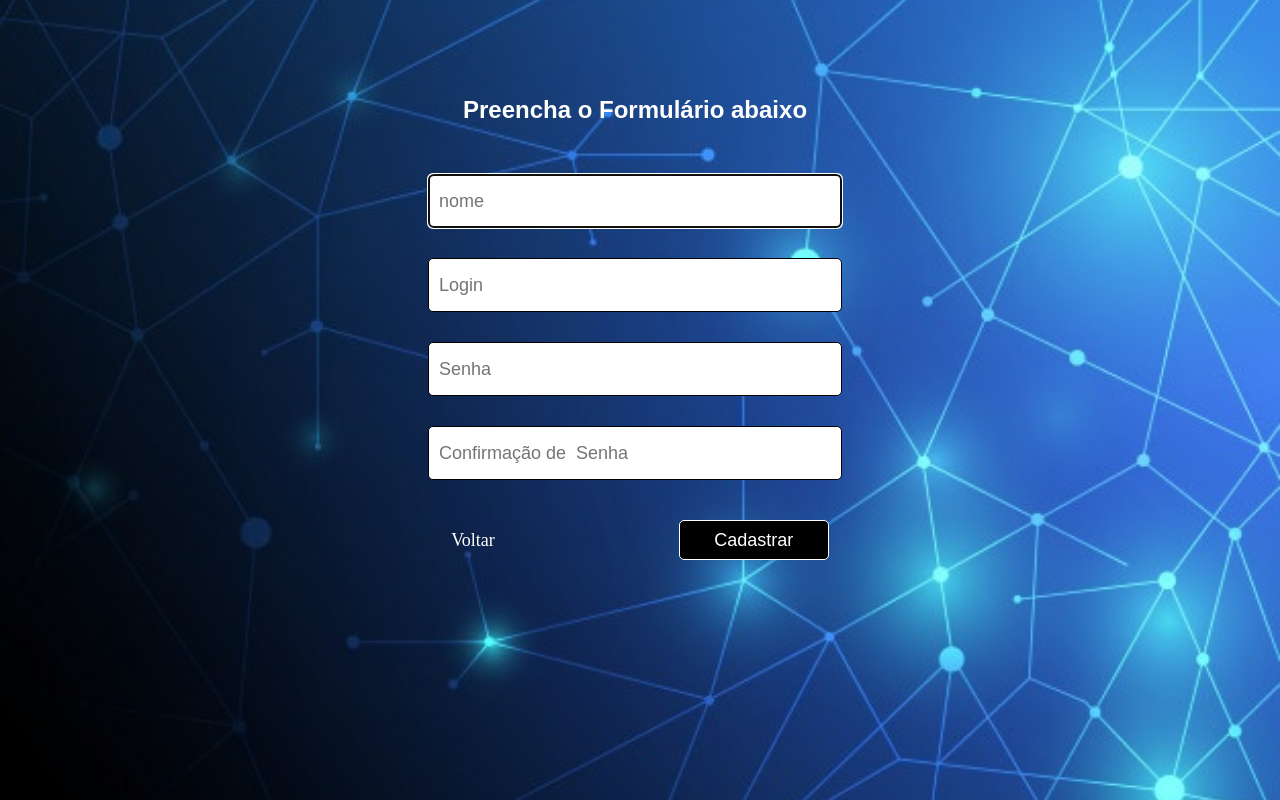
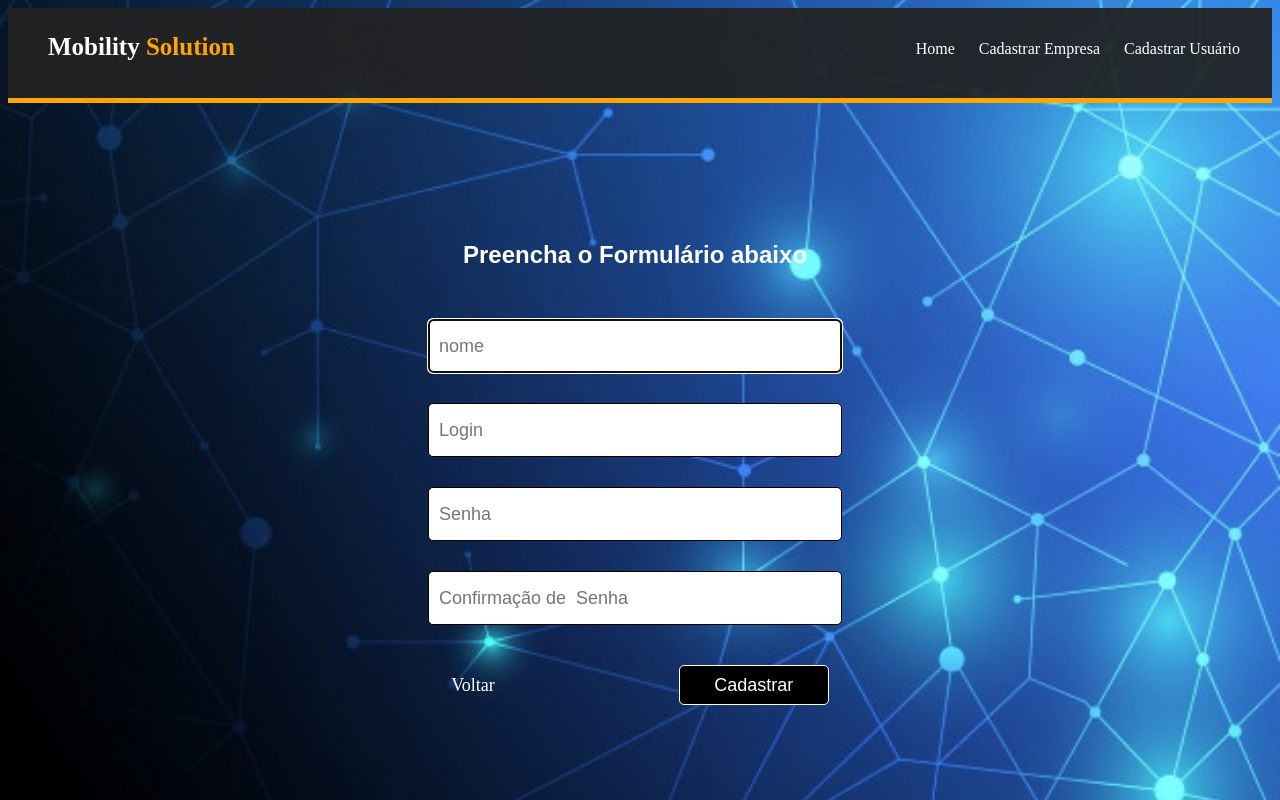
Before and after one commit to fekling/Projeto-Sprint2, a plain HTML site: page site/cadastro.html in a window 1280 px wide. Drawn offline with Linux system fonts and the light colour scheme.

Commit message:
Alterando o codigo do financeiro e o menu do sistema

```diff
--- a/site/cadastro.html
+++ b/site/cadastro.html
@@ -5,10 +5,22 @@
     <meta name="viewport" content="width=device-width, initial-scale=1.0">
     <meta http-equiv="X-UA-Compatible" content="ie=edge">
     <link rel="stylesheet" href="css/sistema.css">
+
     <title>Tela Cadastro</title>
 </head>
 <body class="body">
-
+    <div class="header">
+        <div class="container">
+          <h1 class="titulo">Mobility<span class="span"> Solution</span></h1>
+          <div class="nav">
+            <ul>
+              <li><a class="ativo" href="home.html">Home</a></li>
+              <li><a href="cadastroEmpresa.html">Cadastrar Empresa</a></li>
+              <li><a class="ativo" href="cadastro.html">Cadastrar Usuário</a></li>
+            </ul>
+          </div>
+        </div>
+      </div>
     <div class="container">
         <div class="div_cadastro">
             <h2 class="h2">Preencha o Formulário abaixo</h2>
--- a/site/css/sistema.css
+++ b/site/css/sistema.css
@@ -4,6 +4,65 @@
     background-attachment: fixed;
     background-position: center;
 }
+.header {
+    background-color: #232323ef;
+    width: 100%;
+    margin-bottom: 50px;
+    border-bottom: orange 5px solid; /* estou colocando uma bordar na parte de baixo
+    do meu header com tamanho de 5px e de estilo solid */
+  }
+
+  .header .container {
+    min-height: 70px;
+    padding: 10px;
+  }
+  /*  FIM   */
+
+  /* Titulo do cabeçalho  */
+
+  .header .container .titulo .span {
+    color: orange;
+  }
+
+  .titulo {
+    color: white;
+    float: left;
+    margin: auto;
+    padding: 15px 30px;
+    font-size: 25px;
+  }
+.container{
+    widows: 90%;
+    margin:auto;
+    overflow: hidden;
+}
+
+.nav ul li {
+    /* list-style-type: none; se voce for fazer um menu na vertical para remover
+    as bolinhas da lista, usa essa propriedade */
+    display: inline-block; /* esse remove tambem as bolinhas da lista e coloca os itens
+    da lista lado a lado */
+    margin-left: 20px;
+  }
+
+  .nav ul {
+    margin: 0 auto;
+    padding: 22px;
+  }
+
+  .nav a {
+    color: white;
+    text-decoration: none; /* remove o sublinado dos itens da tag <a>, essa tag serve para voce fazer
+    um link */
+  }
+  .nav ul li a:hover {
+    color: orange;
+  }
+  .nav {
+    float: right;
+    /* toda minha lista vai ficar na parte direita do site */
+  }
+
 .container{
     widows: 90%;
     margin:auto;
--- a/site/css/sistemacadempresa.css
+++ b/site/css/sistemacadempresa.css
@@ -5,7 +5,7 @@
     background-position: center;
 }
 .header {
-    background-color: #232323ab;
+    background-color: #232323;
     width: 100%;
     margin-bottom: 50px;
     border-bottom: orange 5px solid; /* estou colocando uma bordar na parte de baixo
```
Also changed, not shown: site/Financeiro/SIMULADOR FINANCEIRO.html (+3 -1 lines), site/cadastroEmpresa.html (+1 -1 lines), site/home.html (+1 -1 lines), site/login.html (+0 -1 lines).
